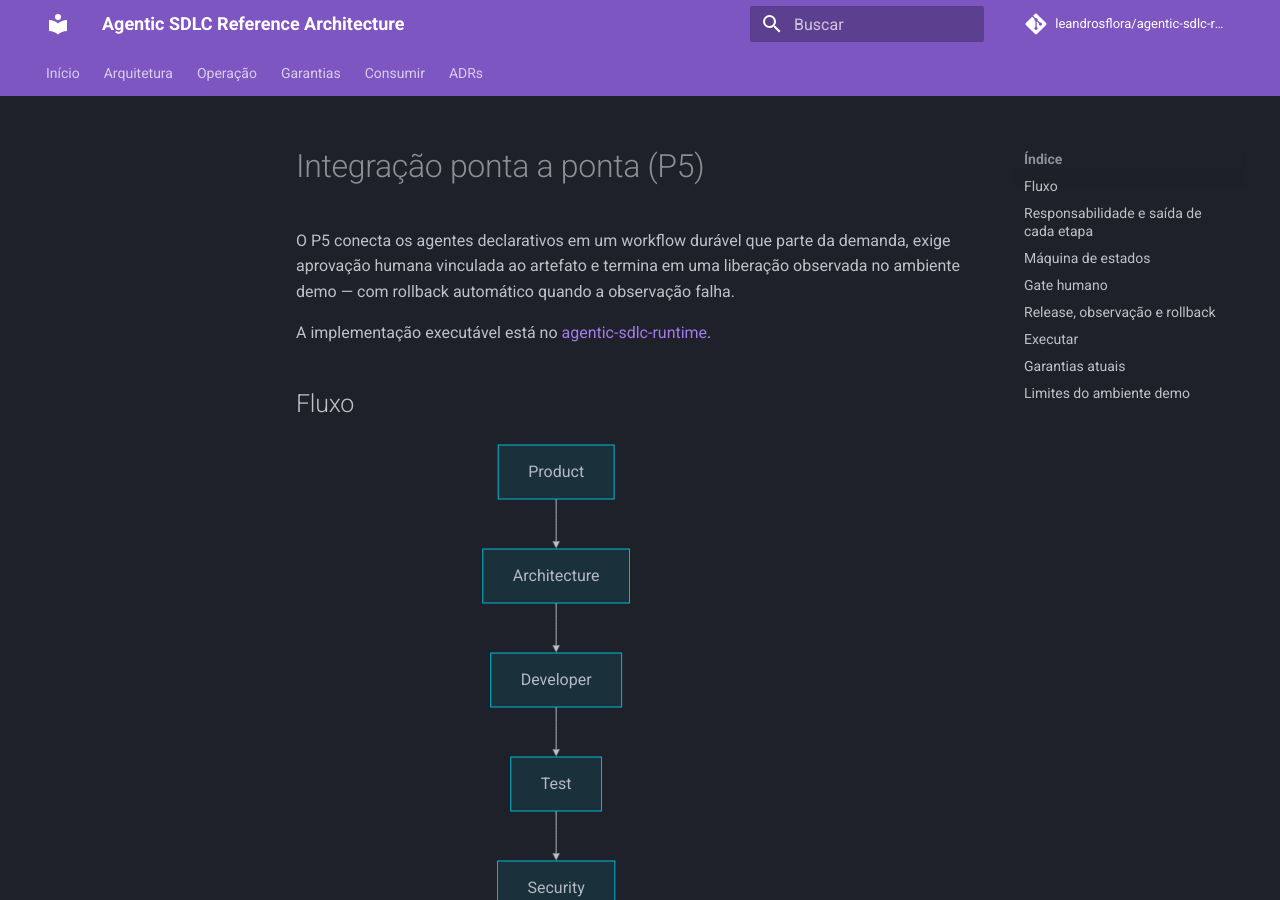
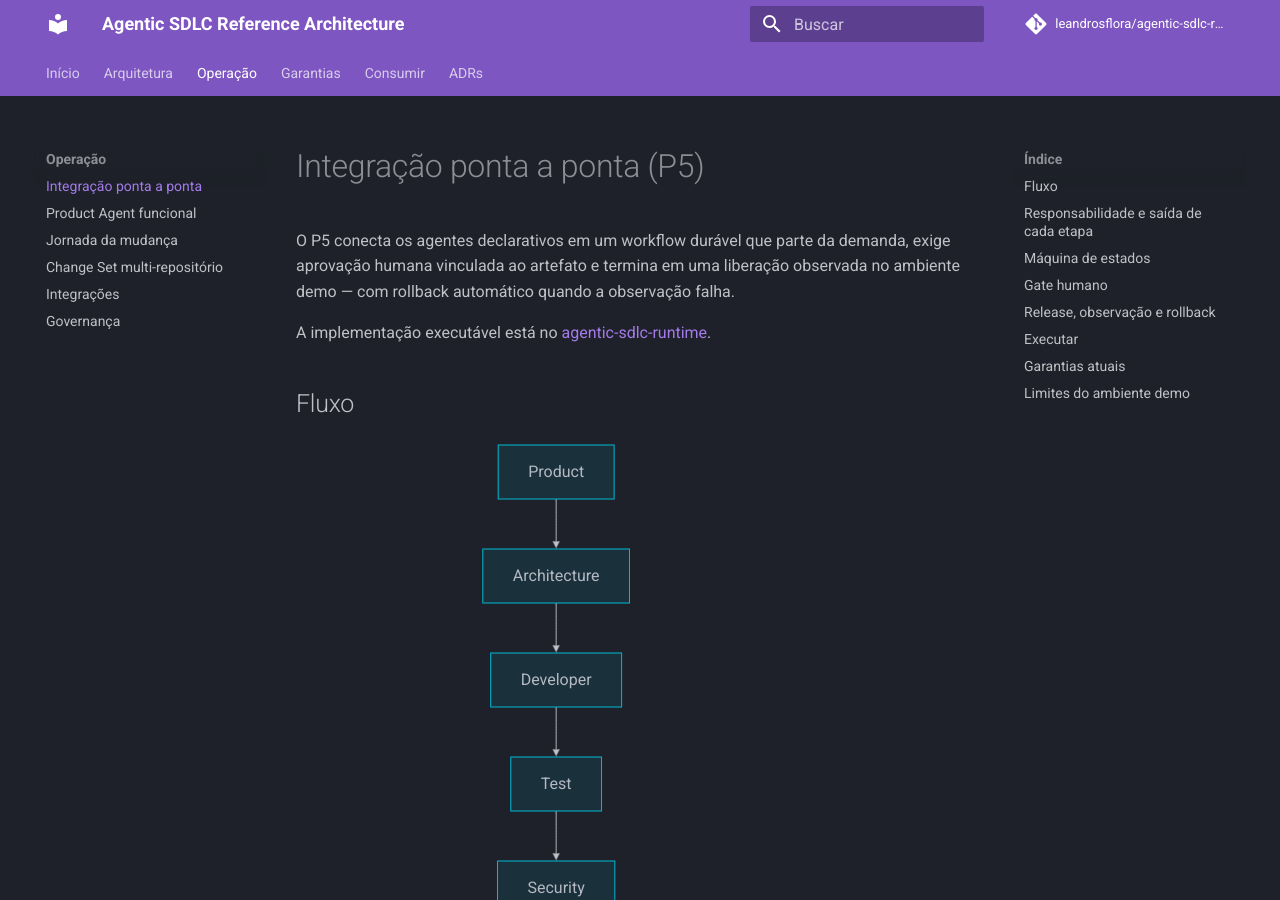
Before and after one commit to leandrosflora/agentic-sdlc-reference-architecture, an MkDocs documentation site: the page built from docs/end-to-end-workflow.md, in a window 1280 px wide and 900 px high. Built offline with MkDocs 1.6.1 and Material for MkDocs 9.7.7, drawn with Linux system fonts in a browser that asks for light colours; comment, search, counter and statistics services are not loaded.

Commit message:
docs: add P5 workflow to navigation

```diff
--- a/mkdocs.yml
+++ b/mkdocs.yml
@@ -34,6 +34,7 @@ nav:
       - Runtime dos agentes: agent-runtime.md
       - Modelo de contexto: context-model.md
   - Operação:
+      - Integração ponta a ponta: end-to-end-workflow.md
       - Product Agent funcional: product-agent.md
       - Jornada da mudança: change-journey.md
       - Change Set multi-repositório: multi-repository-change-set.md
```
